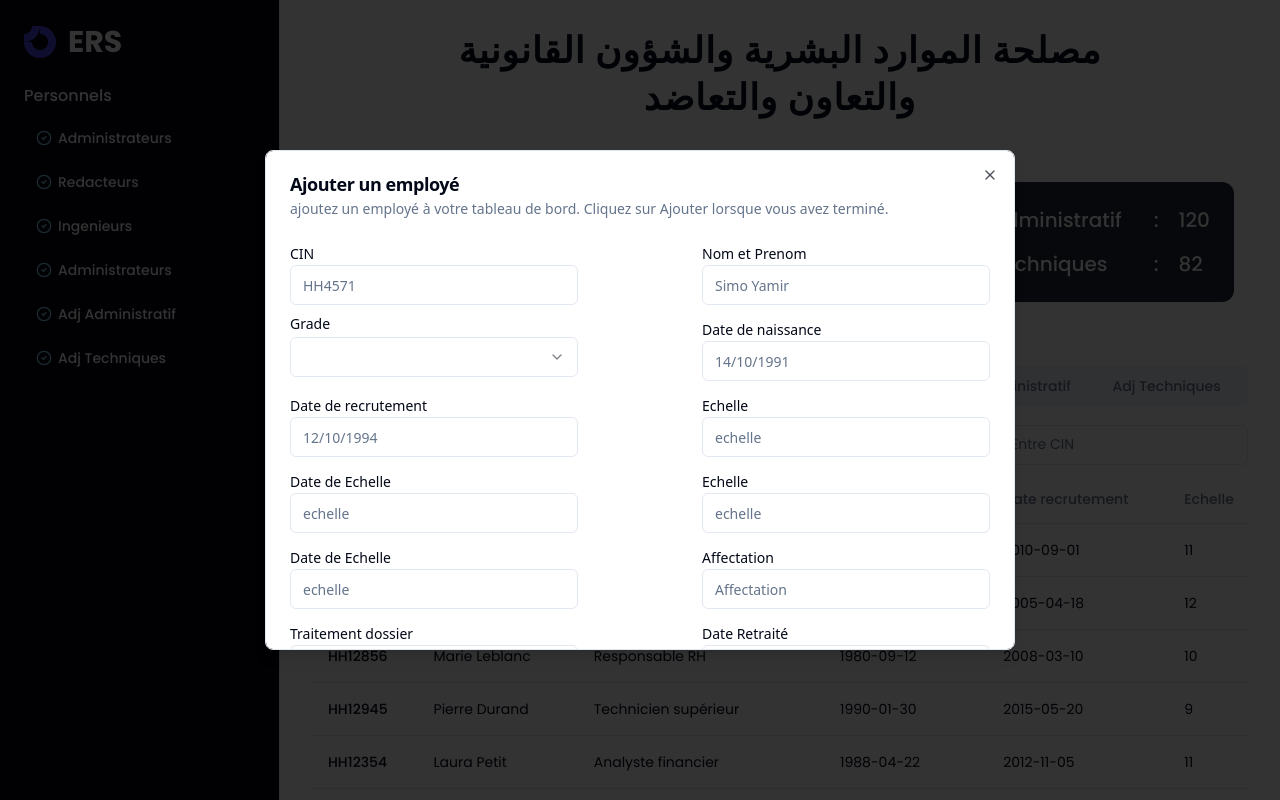
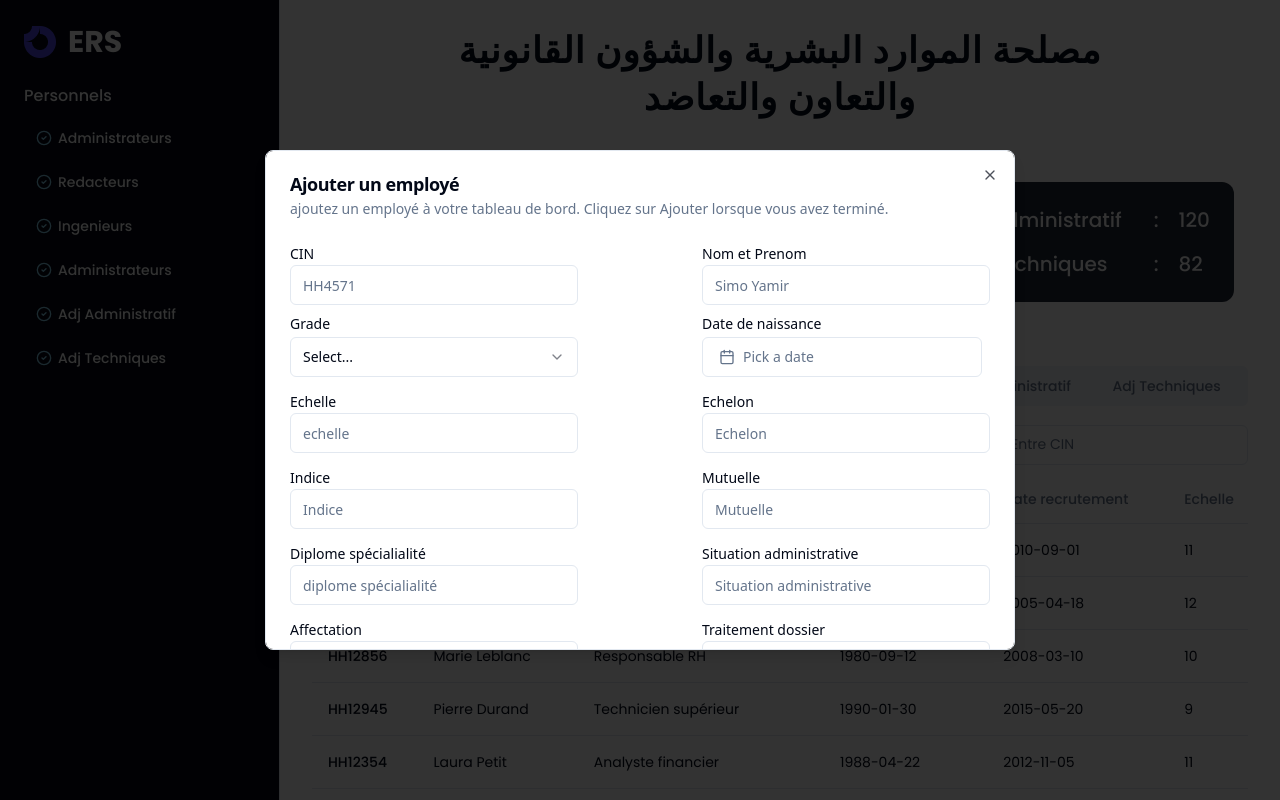
Before and after one commit to AraicheKhalil/ERS, a React (Vite) app: page / in a window 1280 px wide. Both pictures are taken after a click on the button "Ajouter". Shown: the top 800 px of the page. Built offline with nearby package versions, Linux system fonts and the light colour scheme.

Commit message:
format date-picker

```diff
--- a/package.json
+++ b/package.json
@@ -12,9 +12,11 @@
   "dependencies": {
     "@radix-ui/react-dialog": "^1.0.5",
     "@radix-ui/react-label": "^2.0.2",
+    "@radix-ui/react-popover": "^1.0.7",
     "@radix-ui/react-select": "^2.0.0",
     "@radix-ui/react-slot": "^1.0.2",
     "@radix-ui/react-tabs": "^1.0.4",
+    "chart.js": "^4.4.3",
     "class-variance-authority": "^0.7.0",
     "clsx": "^2.1.1",
     "date-fns": "^3.6.0",
--- /dev/null
+++ b/src/components/CustomDatePicker.jsx
@@ -0,0 +1,44 @@
+
+
+
+import React from 'react'
+import { Button } from './ui/button'
+import { format, formatDate } from "date-fns"
+import { Calendar as CalendarIcon } from "lucide-react"
+import { cn } from "../lib/utils"
+import { Calendar } from "./ui/calendar"
+import {
+  Popover,
+  PopoverContent,
+  PopoverTrigger,
+} from "./ui/popover"
+
+export default function CustomDatePicker({ date,setDate }) {
+
+
+
+  return (
+    <Popover>
+        <PopoverTrigger asChild>
+            <Button
+            variant={"outline"}
+            className={cn(
+                "w-[280px] justify-start text-left font-normal",
+                !date && "text-muted-foreground"
+            )}
+            >
+            <CalendarIcon className="mr-2 h-4 w-4" />
+            {date ? format(date, "PPP") : <span>Pick a date</span>}
+            </Button>
+        </PopoverTrigger>
+        <PopoverContent className="w-auto p-0">
+            <Calendar
+            mode="single"
+            selected={date}
+            onSelect={setDate}
+            initialFocus
+            />
+        </PopoverContent>
+    </Popover>
+  )
+}
--- a/src/components/CustomForm.jsx
+++ b/src/components/CustomForm.jsx
@@ -2,6 +2,15 @@ import React, { useState } from 'react'
 import { Label } from './ui/label'
 import { Input } from './ui/input'
 import { Button } from './ui/button'
+import { format, formatDate } from "date-fns"
+import { Calendar as CalendarIcon } from "lucide-react"
+import { cn } from "../lib/utils"
+import { Calendar } from "./ui/calendar"
+import {
+  Popover,
+  PopoverContent,
+  PopoverTrigger,
+} from "./ui/popover"
 import {
     Select,
     SelectContent,
@@ -9,9 +18,16 @@ import {
     SelectTrigger,
     SelectValue,
   } from "@/components/ui/select"
+import CustomDatePicker from './CustomDatePicker'
 
 
 export default function CustomForm() {
+
+
+    // const [date, setDate] = React.useState(null);
+    // console.log(date)
+
+
     const [FormData,setFormData] = useState({
         cin : "",
         nom : "",
@@ -31,94 +47,339 @@ export default function CustomForm() {
         date_Retraité : "",
     })
 
-    const SubmitForm = async () => {
 
+    const handleDateChange = (date, field) => {
+      setFormData((prevFormData) => ({
+        ...prevFormData,
+        [field]: format(date,"yyyy-MM-dd"),
+      }));
+    };
+
+
+    const SubmitForm = async (e) => {
+        e.preventDefault()
+        console.log(FormData)
     }
 
   return (
     <>
-        <form>
+      <form onSubmit={SubmitForm}>
         <div className="flex flex-wrap justify-between">
+          {/* Cin  */}
           <div className="my-1.5 min-w-72 items-center gap-1.5">
             <Label htmlFor="cin">CIN</Label>
-                    <Input type="text" id="cin" placeholder="HH4571" />
+            <Input
+              type="text"
+              id="cin"
+              placeholder="HH4571"
+              name="cin"
+              value={FormData.cin}
+              onChange={(e) =>
+                setFormData({ ...FormData, cin: e.target.value })
+              }
+            />
           </div>
+          {/* Nom et Prenom  */}
           <div className="my-1.5 min-w-72 items-center gap-1.5">
             <Label htmlFor="nom">Nom et Prenom</Label>
-                    <Input type="text" id="nom" placeholder="Simo Yamir" />
+            <Input
+              type="text"
+              id="nom"
+              placeholder="Simo Yamir"
+              name="nom"
+              value={FormData.nom}
+              onChange={(e) =>
+                setFormData({ ...FormData, nom: e.target.value })
+              }
+            />
           </div>
+          {/* Grade  */}
           <div className="flex flex-col my-1.5 min-w-72  gap-1.5">
             <Label htmlFor="grade">Grade</Label>
-                    <Select>
+            <Select value={FormData.grade}
+              onValueChange={(value) => {
+                setFormData({...FormData, grade : value})
+              }}>
               <SelectTrigger className="min-w-72">
-                            <SelectValue value={"hhhh"}  />
+                <SelectValue placeholder="Select..." />
               </SelectTrigger>
               <SelectContent>
-                            <SelectItem value="administarateur">Administarateur</SelectItem>
-                            <SelectItem value="redacteur">Redacteurs</SelectItem>
-                            <SelectItem value="ingenieur">Ingenieurs</SelectItem>
-                            <SelectItem value="technicien">Technicien</SelectItem>
-                            <SelectItem value="adj-admin">adj administartif</SelectItem>
-                            <SelectItem value="adj-tech">Technique</SelectItem>
+                <SelectItem key={1} value="administarateur">Administarateur</SelectItem>
+                <SelectItem key={2} value="redacteur">Redacteurs</SelectItem>
+                <SelectItem key={3} value="ingenieur">Ingenieurs</SelectItem>
+                <SelectItem key={4} value="Technicien">Technicien</SelectItem>
+                <SelectItem key={5} value="adj-admin">adj administartif</SelectItem>
+                <SelectItem key={6} value="adj-tech">adj Technique</SelectItem>
               </SelectContent>
             </Select>
           </div>
-                <div className="my-1.5 min-w-72 items-center gap-1.5">
+          {/* Date de naissance  */}
+          <div className="flex flex-col my-1.5 min-w-72  gap-1.5">
             <Label htmlFor="naissance">Date de naissance</Label>
-                    <Input type="text" id="naissance" placeholder="14/10/1991" />
+            <Popover>
+              <PopoverTrigger asChild>
+                <Button
+                  variant={"outline"}
+                  className={cn(
+                    "w-[280px] justify-start text-left font-normal",
+                    !FormData.date_naissance && "text-muted-foreground"
+                  )}
+                >
+                  <CalendarIcon className="mr-2 h-4 w-4" />
+                  {FormData.date_naissance ? format(FormData.date_naissance, "PPP") : <span>Pick a date</span>}
+                </Button>
+              </PopoverTrigger>
+              <PopoverContent className="w-auto p-0">
+                <Calendar
+                  mode="single"
+                  selected={FormData.date_naissance}
+                  onSelect={(date) => handleDateChange(date, 'date_naissance')}
+                  initialFocus
+                />
+              </PopoverContent>
+            </Popover>
+
           </div>
-                <div className="my-1.5 min-w-72 items-center gap-1.5">
-                    <Label htmlFor="recrutement">Date de recrutement</Label>
-                    <Input type="text" id="recrutement" placeholder="12/10/1994" />
-                </div>
+          {/* Echelle */}
           <div className="my-1.5 min-w-72 items-center gap-1.5">
             <Label htmlFor="echelle">Echelle</Label>
-                    <Input type="text" id="echelle" placeholder="echelle" />
+            <Input
+              type="text"
+              id="echelle"
+              placeholder="echelle"
+              name="echelle"
+              value={FormData.echelle}
+              onChange={(e) =>
+                setFormData({
+                  ...FormData,
+                  echelle: e.target.value,
+                })
+              }
+            />
           </div>
+          {/* date de Echelle  */}
+          {/* <div className="my-1.5 min-w-72 flex flex-col  gap-1.5">
+            <Label htmlFor="recrutement">Date de Echelle</Label>
+            <Popover >
+              <PopoverTrigger asChild>
+                <Button
+                  variant={"outline"}
+                  className={cn(
+                    "w-[280px] justify-start text-left font-normal",
+                    !date && "text-muted-foreground"
+                  )}
+                >
+                  <CalendarIcon className="mr-2 h-4 w-4" />
+                  {date ? format(date, "PPP") : <span>Pick a date</span>}
+                </Button>
+              </PopoverTrigger>
+              <PopoverContent className="w-auto p-0">
+                <Calendar
+                  mode="single"
+                  selected={date}
+                  onSelect={setDate}
+                  initialFocus
+                />
+              </PopoverContent>
+            </Popover>
+          </div> */}
+          {/* Echelon */}
           <div className="my-1.5 min-w-72 items-center gap-1.5">
-                    <Label htmlFor="date-echelle">Date de Echelle</Label>
-                    <Input type="text" id="date-echelle" placeholder="echelle" />
+            <Label htmlFor="echelle">Echelon</Label>
+            <Input
+              type="text"
+              id="echelon"
+              placeholder="Echelon"
+              name="echelon"
+              value={FormData.echelon}
+              onChange={(e) =>
+                setFormData({
+                  ...FormData,
+                  echelon: e.target.value,
+                })
+              }
+            />
           </div>
+          {/*  date de Echelon*/}
+          {/* <div className="my-1.5 min-w-72 flex flex-col gap-1.5">
+            <Label htmlFor="date-echelon">Date de Echelon</Label>
+            <Popover>
+              <PopoverTrigger asChild>
+                <Button
+                  variant={"outline"}
+                  className={cn(
+                    "w-[280px] justify-start text-left font-normal",
+                    !date && "text-muted-foreground"
+                  )}
+                >
+                  <CalendarIcon className="mr-2 h-4 w-4" />
+                  {date ? format(date, "PPP") : <span>Pick a date</span>}
+                </Button>
+              </PopoverTrigger>
+              <PopoverContent className="w-auto p-0">
+                <Calendar
+                  mode="single"
+                  selected={date}
+                  onSelect={setDate}
+                  initialFocus
+                />
+              </PopoverContent>
+            </Popover>
+          </div> */}
+          {/* date de recrutement */}
+          {/* <div className="my-1.5 min-w-72 flex flex-col  gap-1.5">
+            <Label htmlFor="recrutement">Date de recrutement</Label>
+            <Popover>
+              <PopoverTrigger asChild>
+                <Button
+                  variant={"outline"}
+                  className={cn(
+                    "w-[280px] justify-start text-left font-normal",
+                    !date && "text-muted-foreground"
+                  )}
+                >
+                  <CalendarIcon className="mr-2 h-4 w-4" />
+                  {date ? format(date, "PPP") : <span>Pick a date</span>}
+                </Button>
+              </PopoverTrigger>
+              <PopoverContent className="w-auto p-0">
+                <Calendar
+                  mode="single"
+                  selected={date}
+                  onSelect={setDate}
+                  initialFocus
+                />
+              </PopoverContent>
+            </Popover>
+          </div> */}
+          {/*  Indice */}
           <div className="my-1.5 min-w-72 items-center gap-1.5">
-                    <Label htmlFor="echelle">Echelle</Label>
-                    <Input type="text" id="echelle" placeholder="echelle" />
+            <Label htmlFor="indice">Indice</Label>
+            <Input
+              type="text"
+              id="indice"
+              placeholder="Indice"
+              name="indice"
+              value={FormData.indice}
+              onChange={(e) =>
+                setFormData({
+                  ...FormData,
+                  indice: e.target.value,
+                })
+              }
+            />
           </div>
+          {/* Mutuelle  */}
           <div className="my-1.5 min-w-72 items-center gap-1.5">
-                    <Label htmlFor="date-echelle">Date de Echelle</Label>
-                    <Input type="text" id="date-echelle" placeholder="echelle" />
+            <Label htmlFor="mutuelle">Mutuelle</Label>
+            <Input
+              type="text"
+              id="mutuelle"
+              placeholder="Mutuelle"
+              name="mutuelle"
+              value={FormData.mutuelle}
+              onChange={(e) =>
+                setFormData({
+                  ...FormData,
+                  mutuelle: e.target.value,
+                })
+              }
+            />
           </div>
+          {/*  Diplome spécialialité */}
+          <div className="my-1.5 min-w-72 items-center gap-1.5">
+            <Label htmlFor="diplome_spécialialité">Diplome spécialialité</Label>
+            <Input
+              type="text"
+              id="diplome_spécialialité"
+              placeholder="diplome spécialialité"
+              name="diplome_spécialialité"
+              value={FormData.diplome_spécialialité}
+              onChange={(e) =>
+                setFormData({
+                  ...FormData,
+                  diplome_spécialialité: e.target.value,
+                })
+              }
+            />
+          </div>
+          {/*  Situation administrative */}
+          <div className="my-1.5 min-w-72 items-center gap-1.5">
+            <Label htmlFor="situation_administrative">
+              Situation administrative
+            </Label>
+            <Input
+              type="text"
+              id="situation_administrative"
+              placeholder="Situation administrative"
+              name="situation_administrative"
+              value={FormData.situation_administrative}
+              onChange={(e) =>
+                setFormData({
+                  ...FormData,
+                  situation_administrative: e.target.value,
+                })
+              }
+            />
+          </div>
+          {/* Affectation */}
           <div className="my-1.5 min-w-72 items-center gap-1.5">
             <Label htmlFor="Affectation">Affectation</Label>
-                    <Input type="text" id="Affectation" placeholder="Affectation" />
+            <Input
+              type="text"
+              id="Affectation"
+              placeholder="Affectation"
+              name="affectation"
+              value={FormData.affectation}
+              onChange={(e) =>
+                setFormData({ ...FormData, affectation: e.target.value })
+              }
+            />
           </div>
+          {/*  Traitement dossier */}
           <div className="my-1.5 min-w-72 items-center gap-1.5">
             <Label htmlFor="traitement-dossier">Traitement dossier</Label>
-                    <Input type="text" id="traitement-dossier" placeholder="Validé" />
+            <Input
+              type="text"
+              id="traitement-dossier"
+              placeholder="Validé"
+              name="traitement-dossier"
+              value={FormData.traitement_dossier}
+              onChange={(e) =>
+                setFormData({ ...FormData, traitement_dossier: e.target.value })
+              }
+            />
           </div>
-                <div className="my-1.5 min-w-72 items-center gap-1.5">
+          {/* Date Retraité  */}
+          {/* <div className="my-1.5 min-w-72 flex flex-col gap-1.5">
             <Label htmlFor="retraité">Date Retraité</Label>
-                    <Input type="text" id="retraité" placeholder="2045-03-14" />
-                </div>
-                <div className="my-1.5 min-w-72 items-center gap-1.5">
-                    <Label htmlFor="date-echelle">  Echelle</Label>
-                    <Input type="text" id="date-echelle" placeholder="echelle" />
-                </div>
-                <div className="my-1.5 min-w-72 items-center gap-1.5">
-                    <Label htmlFor="Affectation">Affectation</Label>
-                    <Input type="text" id="Affectation" placeholder="Affectation" />
-                </div>
-                <div className="my-1.5 min-w-72 items-center gap-1.5">
-                    <Label htmlFor="traitement-dossier">Traitement dossier</Label>
-                    <Input type="text" id="traitement-dossier" placeholder="Validé" />
-                </div>
-                <div className="my-1.5 min-w-72 items-center gap-1.5">
-                    <Label htmlFor="retraité">Date Retraité</Label>
-                    <Input type="text" id="retraité" placeholder="2045-03-14" />
-                </div>
+            <Popover>
+              <PopoverTrigger asChild>
+                <Button
+                  variant={"outline"}
+                  className={cn(
+                    "w-[280px] justify-start text-left font-normal",
+                    !date && "text-muted-foreground"
+                  )}
+                >
+                  <CalendarIcon className="mr-2 h-4 w-4" />
+                  {date ? format(date, "PPP") : <span>Pick a date</span>}
+                </Button>
+              </PopoverTrigger>
+              <PopoverContent className="w-auto p-0">
+                <Calendar
+                  mode="single"
+                  selected={date}
+                  onSelect={setDate}
+                  initialFocus
+                />
+              </PopoverContent>
+            </Popover>
+          </div> */}
         </div>
 
         <Button className="mt-7 ">Ajouter un employé </Button>
       </form>
     </>
-    )
+  );
 }
--- /dev/null
+++ b/src/components/ui/popover.jsx
@@ -0,0 +1,27 @@
+"use client"
+
+import * as React from "react"
+import * as PopoverPrimitive from "@radix-ui/react-popover"
+
+import { cn } from "@/lib/utils"
+
+const Popover = PopoverPrimitive.Root
+
+const PopoverTrigger = PopoverPrimitive.Trigger
+
+const PopoverContent = React.forwardRef(({ className, align = "center", sideOffset = 4, ...props }, ref) => (
+  <PopoverPrimitive.Portal>
+    <PopoverPrimitive.Content
+      ref={ref}
+      align={align}
+      sideOffset={sideOffset}
+      className={cn(
+        "z-50 w-72 rounded-md border bg-popover p-4 text-popover-foreground shadow-md outline-none data-[state=open]:animate-in data-[state=closed]:animate-out data-[state=closed]:fade-out-0 data-[state=open]:fade-in-0 data-[state=closed]:zoom-out-95 data-[state=open]:zoom-in-95 data-[side=bottom]:slide-in-from-top-2 data-[side=left]:slide-in-from-right-2 data-[side=right]:slide-in-from-left-2 data-[side=top]:slide-in-from-bottom-2",
+        className
+      )}
+      {...props} />
+  </PopoverPrimitive.Portal>
+))
+PopoverContent.displayName = PopoverPrimitive.Content.displayName
+
+export { Popover, PopoverTrigger, PopoverContent }
```
Also changed, not shown: src/components/DashChart.jsx (added), 1 other file (tests, documents, lock files or other folders). Lines whose indentation alone changed are shown as unchanged.
